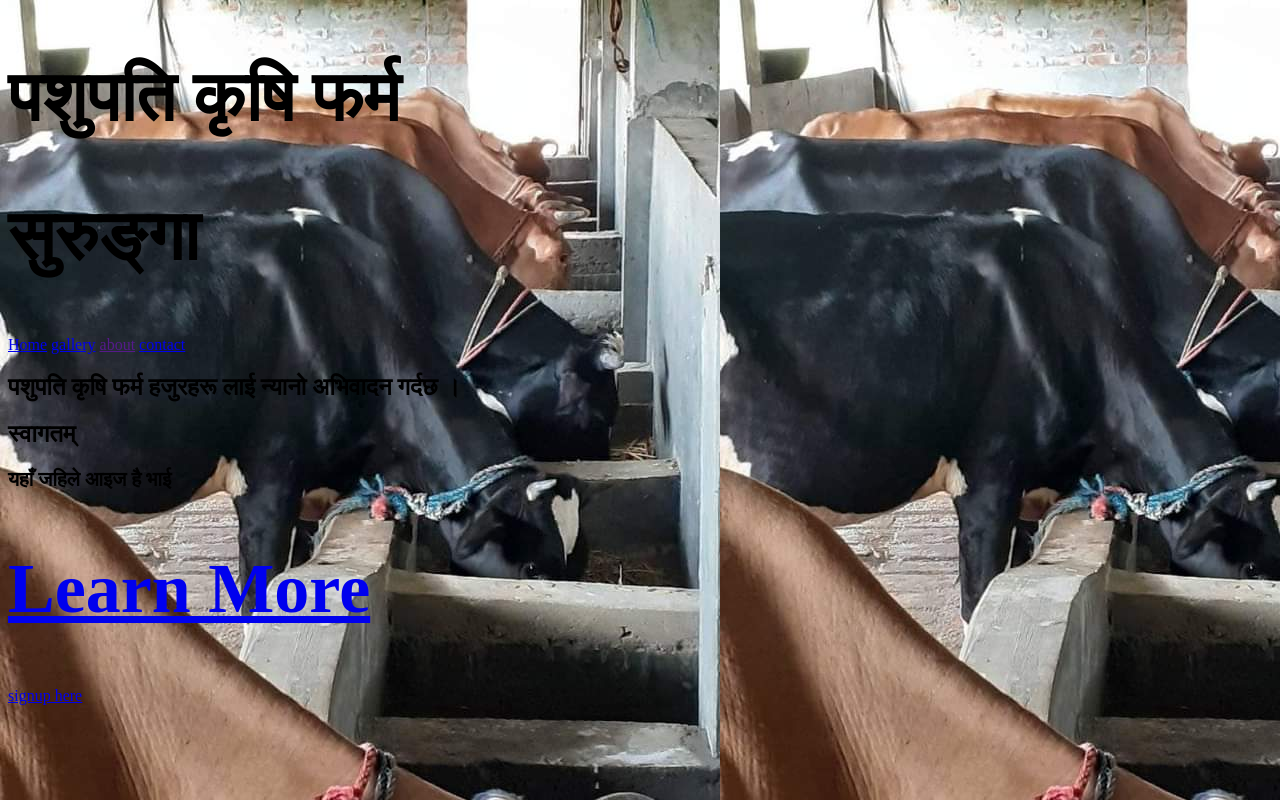
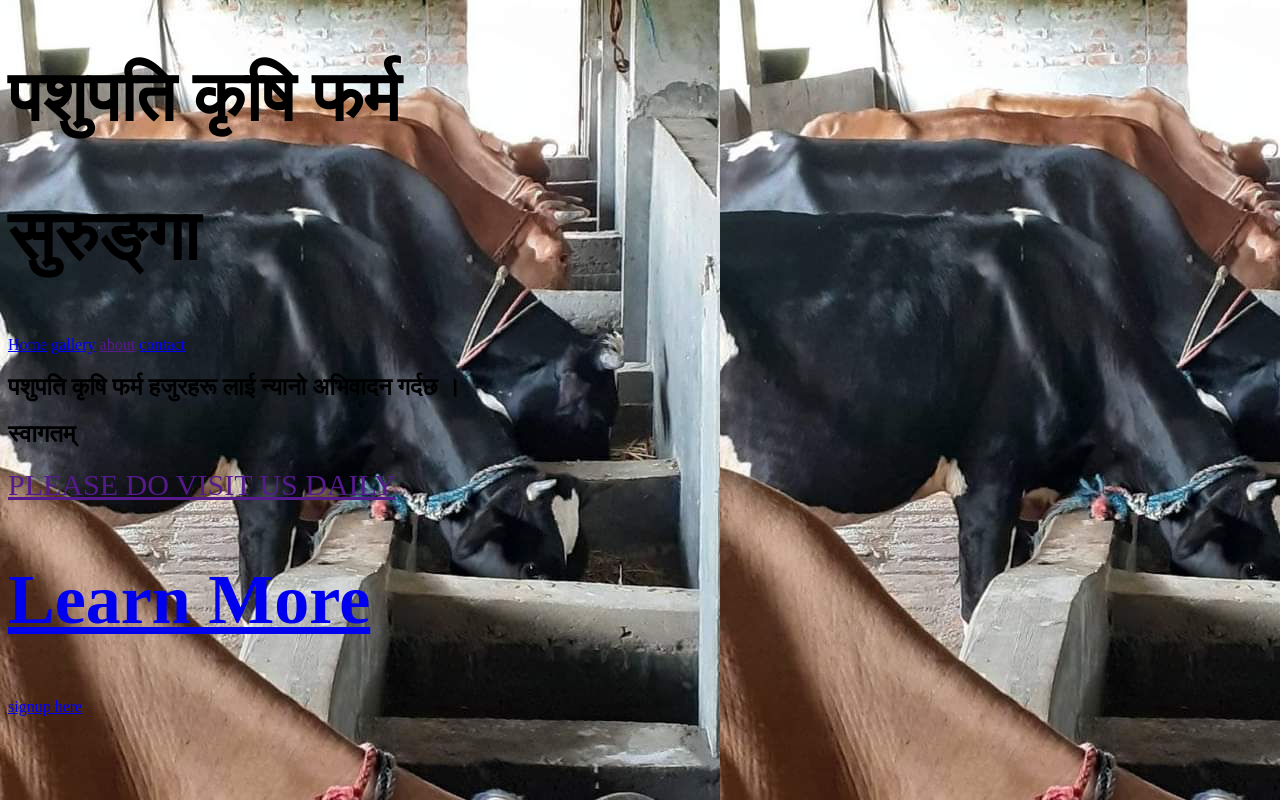
Before and after one commit to Sabjan77/FARM, a plain HTML site: page index.html in a window 1280 px wide. Drawn offline with Linux system fonts and the light colour scheme.

Commit message:
Update index.html

```diff
--- a/index.html
+++ b/index.html
@@ -27,7 +27,7 @@
                     </h1>
 			<h2> स्वागतम् <span class="change_content"> </span> <span style="margin-top: 40px;">
 </span> </h2>
-			<div class="logo"> <h1 style="font-size: 20px;">यहाँ जहिले आइज है भाई</h1> </div>
+			<div class="logo"> <a href style="font-size: 30px;">PLEASE DO VISIT US DAILY</h1> </a> </div>
 			<a href="https://www.facebook.com/profile.php?id=100005164698531" target="_blank"> <h1 style="font-size: 70px;">Learn More</h1></a>
       <a href="https://accounts.google.com/AddSession?service=accountsettings&continue=https://myaccount.google.com/&ec=GAlAwAE" class="btntwo">signup here</a>
 		</div>
```
